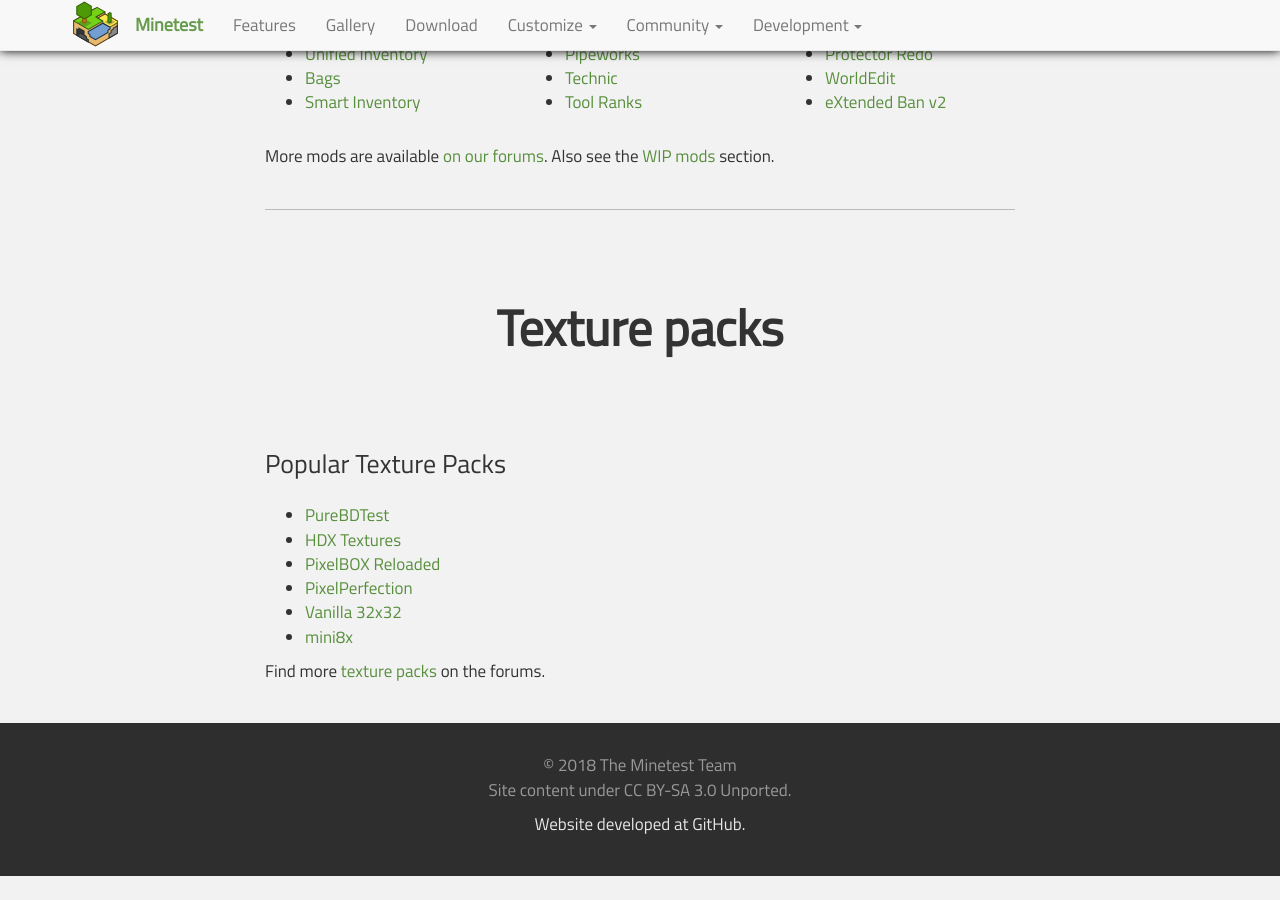
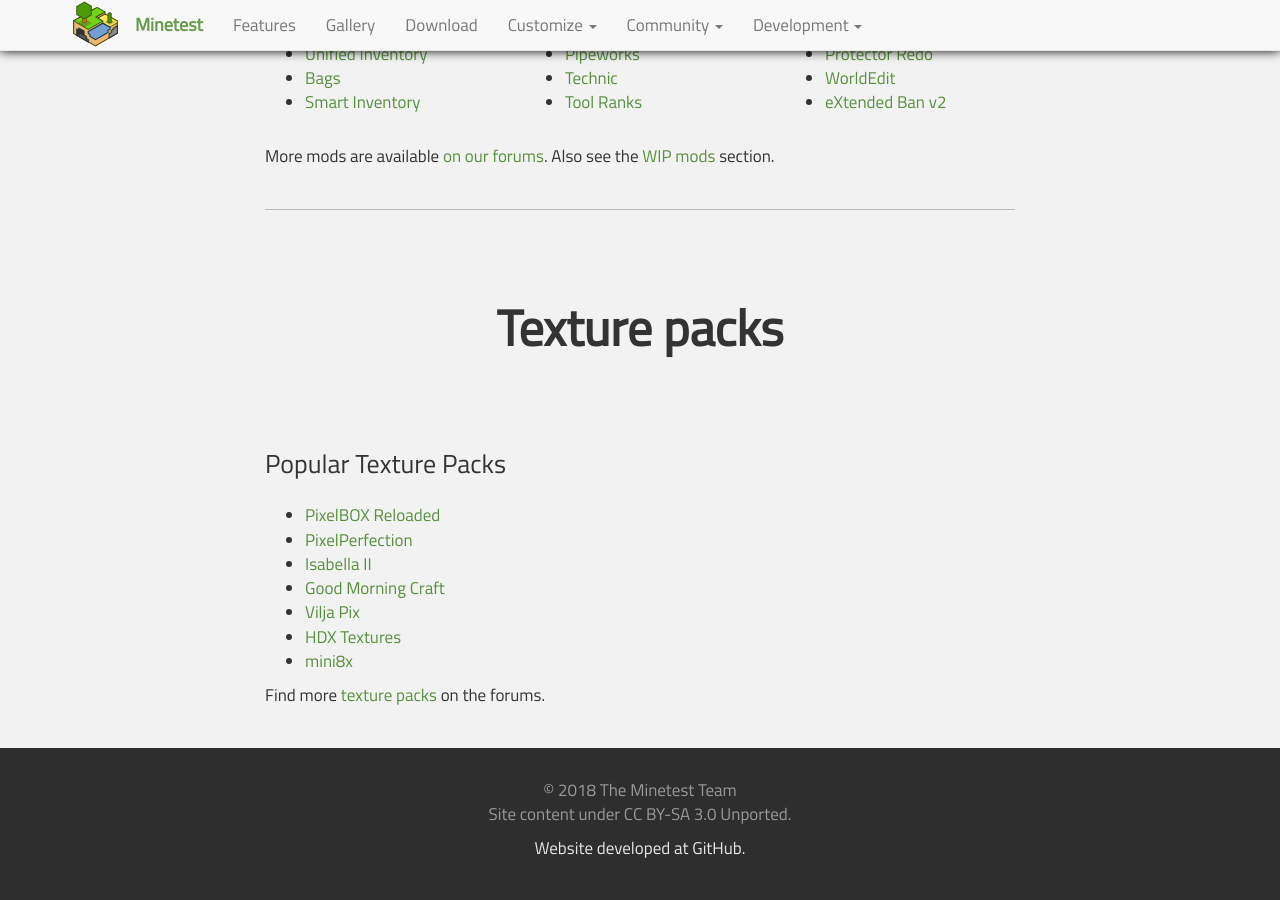
Before and after one commit to minetest/minetest.github.io, a Jekyll site: the page built from customize.html, in a window 1280 px wide and 900 px high, scrolled down 1829 px. Built offline with Jekyll 4.4.1, drawn with Linux system fonts in a browser that asks for light colours; comment, search, counter and statistics services are not loaded; before the commit the page ends 2705 px from its top, so only the background shows below that.

Commit message:
Change recommended texture packs (#150)

```diff
--- a/customize.html
+++ b/customize.html
@@ -156,11 +156,12 @@ redirect_from:
   <div class="col-sm-6">
     <h3>Popular Texture Packs</h3>
     <ul>
-      <li><a href="https://forum.minetest.net/viewtopic.php?t=9564">PureBDTest</a></li>
-      <li><a href="https://forum.minetest.net/viewtopic.php?t=1583">HDX Textures</a></li>
       <li><a href="https://forum.minetest.net/viewtopic.php?t=14132">PixelBOX Reloaded</a></li>
       <li><a href="https://forum.minetest.net/viewtopic.php?t=14289">PixelPerfection</a></li>
-      <li><a href="https://forum.minetest.net/viewtopic.php?t=15758">Vanilla 32x32</a></li>
+      <li><a href="https://forum.minetest.net/viewtopic.php?t=21523">Isabella II</a></li>
+      <li><a href="https://forum.minetest.net/viewtopic.php?t=16027">Good Morning Craft</a></li>
+      <li><a href="https://forum.minetest.net/viewtopic.php?t=19881">Vilja Pix</a></li>
+      <li><a href="https://forum.minetest.net/viewtopic.php?t=1583">HDX Textures</a></li>
       <li><a href="https://forum.minetest.net/viewtopic.php?t=14633">mini8x</a></li>
     </ul>
   </div>
```
